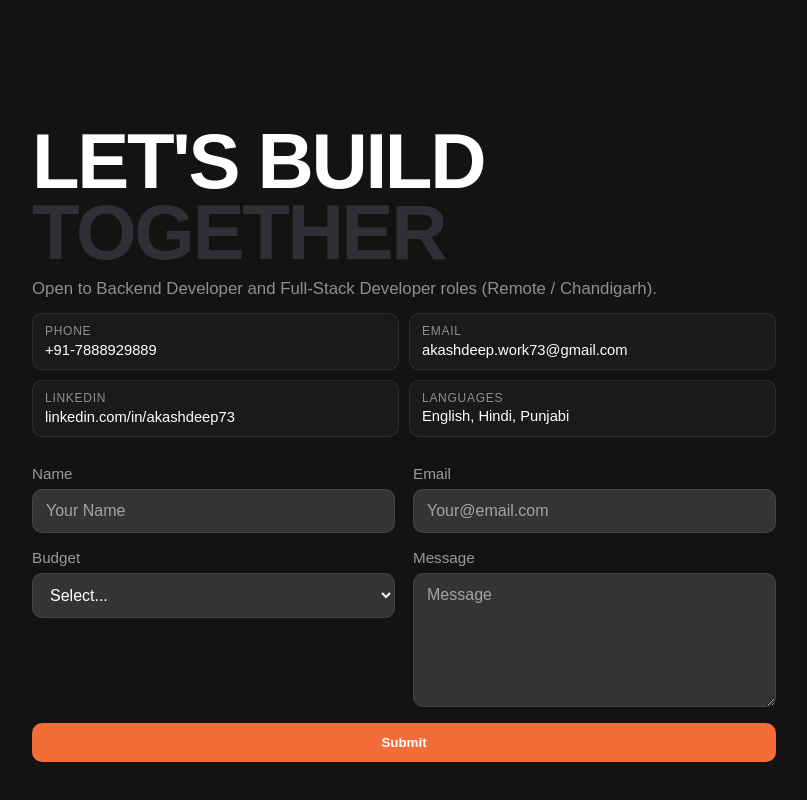
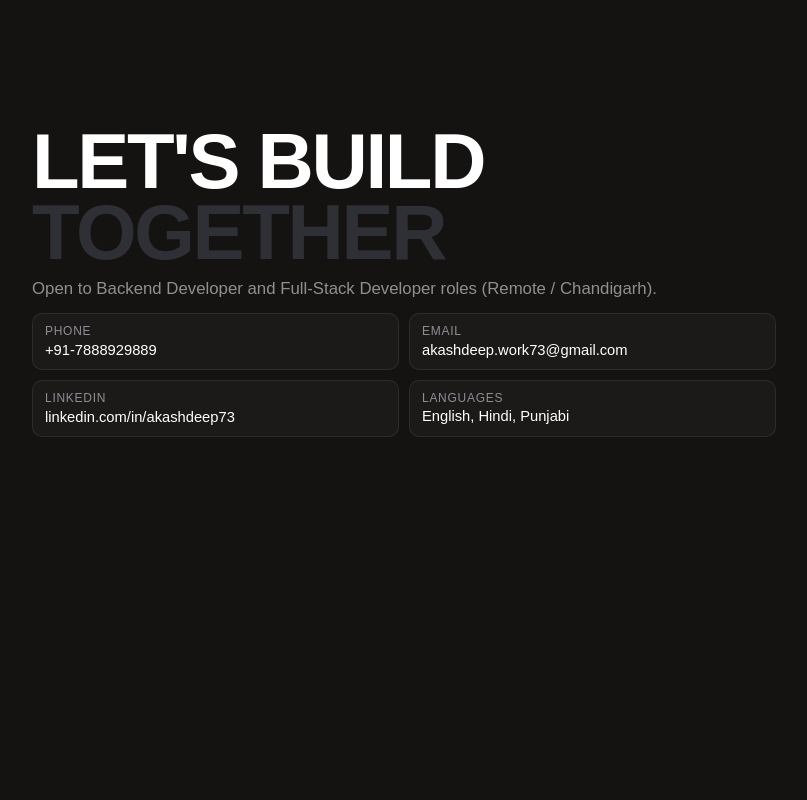
Before and after one commit to akashdeep-work/personal-portfolio, a React (Vite) app: page / in a window 1280 px wide. Shown: the part 3481-4281 px from the top of the page, without its empty margins (404-1211 px from the left). After the commit the page ends 3978 px from the top, so only its background shows below. Built offline with nearby package versions, Linux system fonts and the light colour scheme; no server answers; a web font is replaced by a local one.

Commit message:
contact form desabled

```diff
--- a/src/components/portfolio/ContactSection.tsx
+++ b/src/components/portfolio/ContactSection.tsx
@@ -34,7 +34,7 @@ export const ContactSection = ({
         ))}
       </div>
 
-      <form className="contact-form" onSubmit={(event) => event.preventDefault()}>
+      {/* <form className="contact-form" onSubmit={(event) => event.preventDefault()}>
         <label>
           <span>Name</span>
           <input type="text" placeholder="Your Name" />
@@ -66,7 +66,7 @@ export const ContactSection = ({
         <button type="submit" className="contact-submit contact-full">
           Submit
         </button>
-      </form>
+      </form> */}
     </section>
   )
 }
```
